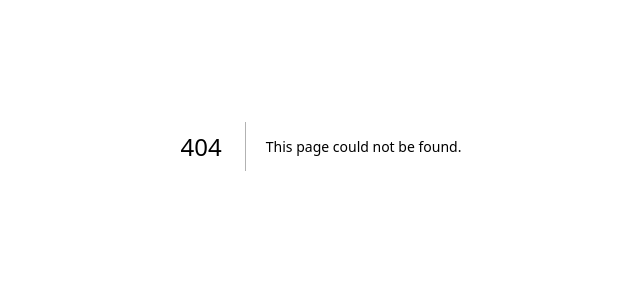
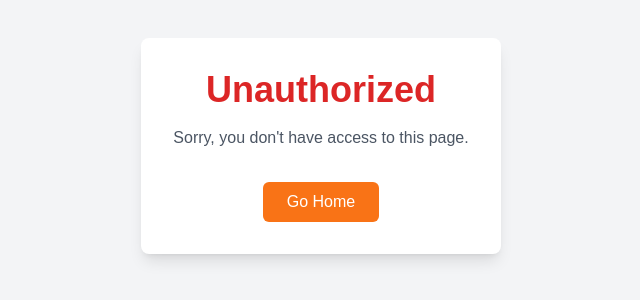
Before and after one commit to Francis-Mwaniki/Nextjs-14-RBA, a Next.js app: page /unauthorized in a window 1280 px wide. Before the commit this address had no page. Shown: the part 254-554 px from the top of the page, without its empty margins (319-959 px from the left). Built offline with nearby package versions, Linux system fonts and the light colour scheme.

Commit message:
Nextjs RBA

```diff
--- /dev/null
+++ b/app/unauthorized/page.tsx
@@ -0,0 +1,57 @@
+'use client';
+
+import { useState } from 'react';
+import { useRouter } from 'next/navigation';
+
+export default function Unauthorized() {
+  const router = useRouter();
+  const [loading, setLoading] = useState(false);
+
+  const handleGoHome = () => {
+    setLoading(true); // Show loader when button is clicked
+    // Delay navigation for 2 seconds
+    setTimeout(() => {
+      router.push('/');
+    }, 2000);
+  };
+
+  return (
+    <div className="flex h-screen justify-center items-center bg-gray-100">
+      <div className="bg-white shadow-lg rounded-lg p-8 max-w-md text-center">
+        <h1 className="text-4xl font-bold text-red-600 mb-4">Unauthorized</h1>
+        <p className="text-gray-600 mb-8">Sorry, you don&apos;t have access to this page.</p>
+        {loading ? (
+          <div className="flex justify-center">
+            <svg
+              className="animate-spin h-8 w-8 text-orange-500"
+              xmlns="http://www.w3.org/2000/svg"
+              fill="none"
+              viewBox="0 0 24 24"
+            >
+              <circle
+                className="opacity-25"
+                cx="12"
+                cy="12"
+                r="10"
+                stroke="currentColor"
+                strokeWidth="4"
+              ></circle>
+              <path
+                className="opacity-75"
+                fill="currentColor"
+                d="M4 12a8 8 0 018-8V0C5.373 0 0 5.373 0 12h4zm2 5.291A7.965 7.965 0 014 12H0c0 3.042 1.135 5.824 3 7.938l3-2.647z"
+              ></path>
+            </svg>
+          </div>
+        ) : (
+          <button
+            onClick={handleGoHome}
+            className="px-6 py-2 text-white bg-orange-500 hover:bg-orange-600 focus:ring-4 focus:ring-orange-300 rounded-md transition-all"
+          >
+            Go Home
+          </button>
+        )}
+      </div>
+    </div>
+  );
+}
```
